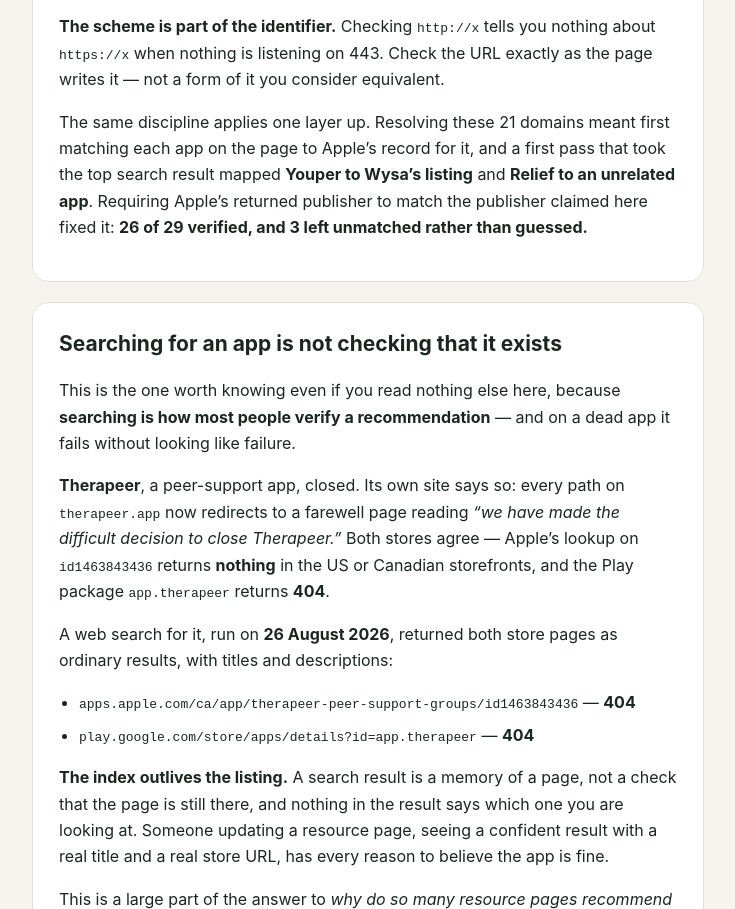
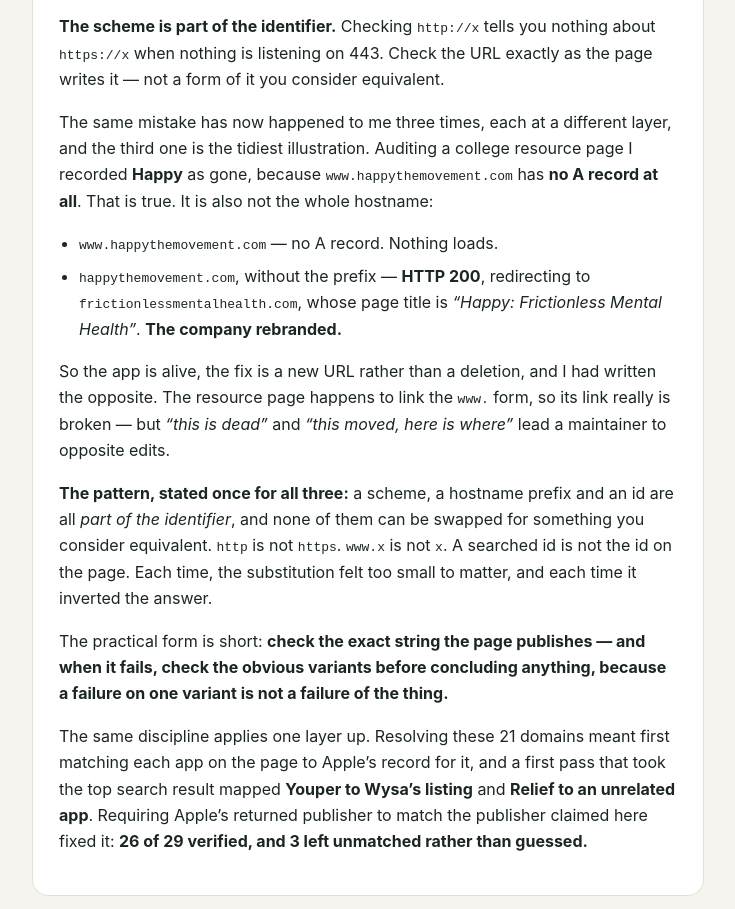
Before and after one commit to faridjafarlee/relief-site, a plain HTML site: page cbt-apps-still-maintained.html in a window 1280 px wide. Shown: the part 10374-11283 px from the top of the page, without its empty margins (272-1007 px from the left). Drawn offline with Linux system fonts and the light colour scheme.

Commit message:
[docs] The hostname is part of the identifier too
Problem: I recorded Happy as gone because www.happythemovement.com has
  no A record. The app is alive: the apex, without the www prefix,
  returns 200 and redirects to frictionlessmentalhealth.com, titled
  "Happy: Frictionless Mental Health". The company rebranded.
Root cause: Same substitution error as the http/https case and the
  derived-id case — treating a variant of an identifier as equivalent
  to the identifier. www.x is not x.
Severity: medium — "this is dead" and "this moved, here is where" lead
  a maintainer to opposite edits.
Trigger/Exploit: n/a
Fix: Published the third instance alongside the other two and stated the
  pattern once for all three: scheme, hostname prefix and id are each
  part of the identifier and none can be swapped for something that
  feels equivalent. Practical form — check the exact string the page
  publishes, and when it fails check the obvious variants before
  concluding, because a failure on one variant is not a failure of the
  thing. Noted that the resource page does link the www form, so its
  link is genuinely broken; only the diagnosis was wrong.
Compatibility: content only. Tag balance verified across 13 element
  types. DNS split recorded: apex resolves to 15.197.225.128 /
  3.33.251.168, www has no A record.

```diff
--- a/cbt-apps-still-maintained.html
+++ b/cbt-apps-still-maintained.html
@@ -385,6 +385,28 @@
       <p><strong>The scheme is part of the identifier.</strong> Checking <code>http://x</code> tells you
         nothing about <code>https://x</code> when nothing is listening on 443. Check the URL exactly as
         the page writes it &mdash; not a form of it you consider equivalent.</p>
+      <p>The same mistake has now happened to me three times, each at a different layer, and the third
+        one is the tidiest illustration. Auditing a college resource page I recorded
+        <strong>Happy</strong> as gone, because <code>www.happythemovement.com</code> has
+        <strong>no A record at all</strong>. That is true. It is also not the whole hostname:</p>
+      <ul>
+        <li><code>www.happythemovement.com</code> &mdash; no A record. Nothing loads.</li>
+        <li><code>happythemovement.com</code>, without the prefix &mdash; <strong>HTTP 200</strong>,
+          redirecting to <code>frictionlessmentalhealth.com</code>, whose page title is
+          <em>&ldquo;Happy: Frictionless Mental Health&rdquo;</em>. <strong>The company rebranded.</strong></li>
+      </ul>
+      <p>So the app is alive, the fix is a new URL rather than a deletion, and I had written the
+        opposite. The resource page happens to link the <code>www.</code> form, so its link really is
+        broken &mdash; but <em>&ldquo;this is dead&rdquo;</em> and <em>&ldquo;this moved, here is where&rdquo;</em>
+        lead a maintainer to opposite edits.</p>
+      <p><strong>The pattern, stated once for all three:</strong> a scheme, a hostname prefix and an id
+        are all <em>part of the identifier</em>, and none of them can be swapped for something you
+        consider equivalent. <code>http</code> is not <code>https</code>. <code>www.x</code> is not
+        <code>x</code>. A searched id is not the id on the page. Each time, the substitution felt too
+        small to matter, and each time it inverted the answer.</p>
+      <p>The practical form is short: <strong>check the exact string the page publishes &mdash; and
+        when it fails, check the obvious variants before concluding anything, because a failure on one
+        variant is not a failure of the thing.</strong></p>
       <p>The same discipline applies one layer up. Resolving these 21 domains meant first matching each
         app on the page to Apple&rsquo;s record for it, and a first pass that took the top search result
         mapped <strong>Youper to Wysa&rsquo;s listing</strong> and <strong>Relief to an unrelated
```
